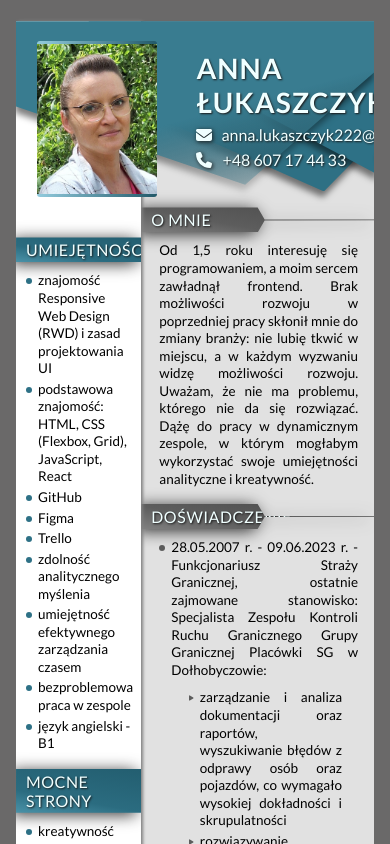
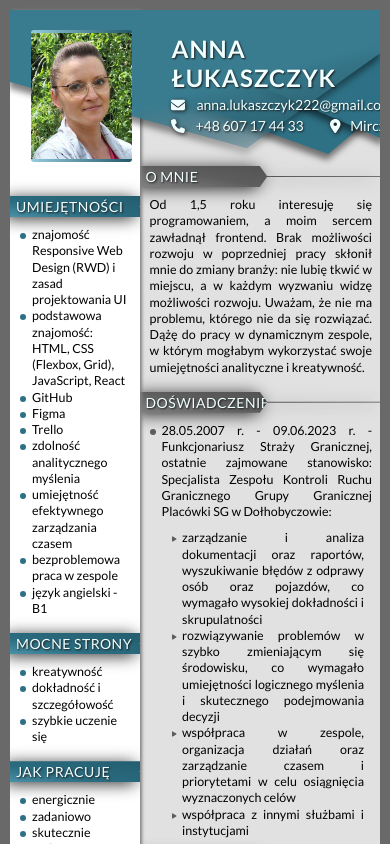
Before and after one commit to AnnaLukaszczyk/CV-AnnaLukaszczyk, a React (Create React App) app: page / in a window 390 px wide. Shown: the top 844 px of the page. Built offline with nearby package versions, Linux system fonts and the light colour scheme.

Commit message:
renamed tablet to tabletLarge, mobileLarge to tablet, mobileMedium to tabletSmall and added mobileLarge breakpoint

```diff
--- a/src/common/List/styled.js
+++ b/src/common/List/styled.js
@@ -5,7 +5,7 @@ export const StyledList = styled.ul`
 	margin: 10px 10px 0 10px;
 	list-style: none;
 
-	@media (max-width: ${({ theme }) => theme.breakpoints.tablet}px) {
+	@media (max-width: ${({ theme }) => theme.breakpoints.tabletLarge}px) {
 		margin: 10px 8px 0 10px;
 	}
 `;
@@ -17,19 +17,24 @@ export const ListItem = styled.li`
 	font-size: 15px;
 	line-height: 1.4;
 
-	@media (max-width: ${({ theme }) => theme.breakpoints.tablet}px) {
+	@media (max-width: ${({ theme }) => theme.breakpoints.tabletLarge}px) {
 		margin: ${({ $isMain }) => ($isMain ? "3px 8px" : "3px 0")};
 		font-size: 14px;
 		line-height: 1.3;
 	}
 
-	@media (max-width: ${({ theme }) => theme.breakpoints.mobileLarge}px) {
+	@media (max-width: ${({ theme }) => theme.breakpoints.tablet}px) {
 		font-size: 13.5px;
 	}
 
-	@media (max-width: ${({ theme }) => theme.breakpoints.mobileMedium}px) {
+	@media (max-width: ${({ theme }) => theme.breakpoints.tabletSmall}px) {
 		margin: ${({ $isMain }) => ($isMain ? "3px 4px" : "3px 0")};
 		font-size: 13px;
+	}
+
+	@media (max-width: ${({ theme }) => theme.breakpoints.mobileLarge}px) {
+		margin: ${({ $isMain }) => ($isMain ? "0" : "0")};
+		font-size: 12.5px;
 	}
 `;
 
--- a/src/common/Section/styled.js
+++ b/src/common/Section/styled.js
@@ -54,7 +54,7 @@ export const SectionTitle = styled.h2`
 		0% 100%
 	)`};
 
-	@media (max-width: ${({ theme }) => theme.breakpoints.tablet}px) {
+	@media (max-width: ${({ theme }) => theme.breakpoints.tabletLarge}px) {
 		font-size: 17px;
 		clip-path: ${({ $isMain }) =>
 			$isMain
@@ -80,7 +80,7 @@ export const SectionTitle = styled.h2`
 	)`};
 	}
 
-	@media (max-width: ${({ theme }) => theme.breakpoints.mobileLarge}px) {
+	@media (max-width: ${({ theme }) => theme.breakpoints.tablet}px) {
 		padding: 3px 10px;
 		font-size: 16px;
 		clip-path: ${({ $isMain }) =>
@@ -107,7 +107,7 @@ export const SectionTitle = styled.h2`
 	)`};
 	}
 
-	@media (max-width: ${({ theme }) => theme.breakpoints.mobileMedium}px) {
+	@media (max-width: ${({ theme }) => theme.breakpoints.tabletSmall}px) {
 		padding: 3px 8px;
 		font-size: 14.5px;
 		clip-path: ${({ $isMain }) =>
@@ -133,4 +133,9 @@ export const SectionTitle = styled.h2`
 		0% 100%
 	)`};
 	}
+
+	@media (max-width: ${({ theme }) => theme.breakpoints.mobileLarge}px) {
+		padding: 2px 6px;
+		font-size: 14px;
+	}
 `;
--- a/src/features/Aside/styled.js
+++ b/src/features/Aside/styled.js
@@ -8,11 +8,11 @@ export const StyledAside = styled.aside`
 	overflow: hidden;
 	z-index: 1;
 
-	@media (max-width: ${({ theme }) => theme.breakpoints.mobileLarge}px) {
+	@media (max-width: ${({ theme }) => theme.breakpoints.tablet}px) {
 		padding-top: 200px;
 	}
 
-	@media (max-width: ${({ theme }) => theme.breakpoints.mobileMedium}px) {
+	@media (max-width: ${({ theme }) => theme.breakpoints.tabletSmall}px) {
 		padding-top: 170px;
 	}
 `;
--- a/src/features/Footer/styled.js
+++ b/src/features/Footer/styled.js
@@ -12,7 +12,7 @@ export const Layers = styled.div`
 	width: 100%;
 	overflow: hidden;
 
-	@media (max-width: ${({ theme }) => theme.breakpoints.tablet}px) {
+	@media (max-width: ${({ theme }) => theme.breakpoints.tabletLarge}px) {
 		height: 120px;
 	}
 `;
@@ -79,11 +79,11 @@ export const Info = styled.p`
 	color: transparent;
 	transition: color 0.8s ease-in-out;
 
-	@media (max-width: ${({ theme }) => theme.breakpoints.mobileLarge}px) {
+	@media (max-width: ${({ theme }) => theme.breakpoints.tablet}px) {
 		font-size: 9px;
 	}
 
-	@media (max-width: ${({ theme }) => theme.breakpoints.mobileMedium}px) {
+	@media (max-width: ${({ theme }) => theme.breakpoints.tabletSmall}px) {
 		font-size: 8px;
 	}
 `;
--- a/src/features/Main/styled.js
+++ b/src/features/Main/styled.js
@@ -7,11 +7,11 @@ export const StyledMain = styled.main`
 	background-color: #e1e1e1;
 	overflow: hidden;
 
-	@media (max-width: ${({ theme }) => theme.breakpoints.mobileLarge}px) {
+	@media (max-width: ${({ theme }) => theme.breakpoints.tablet}px) {
 		padding-top: 170px;
 	}
 
-	@media (max-width: ${({ theme }) => theme.breakpoints.mobileMedium}px) {
+	@media (max-width: ${({ theme }) => theme.breakpoints.tabletSmall}px) {
 		padding-top: 140px;
 	}
 `;
--- a/src/features/Wrapper/styled.js
+++ b/src/features/Wrapper/styled.js
@@ -9,7 +9,11 @@ export const StyledWrapper = styled.div`
 	height: 1100px;
 	background-color: #fff;
 
-	@media (max-width: ${({ theme }) => theme.breakpoints.tablet}px) {
+	@media (max-width: ${({ theme }) => theme.breakpoints.tabletLarge}px) {
 		margin: 5.5vw;
 	}
+
+	@media (max-width: ${({ theme }) => theme.breakpoints.mobileLarge}px) {
+		margin: 10px;
+	}
 `;
```
Also changed, not shown: src/features/Header/styled.js (+14 -14 lines).
